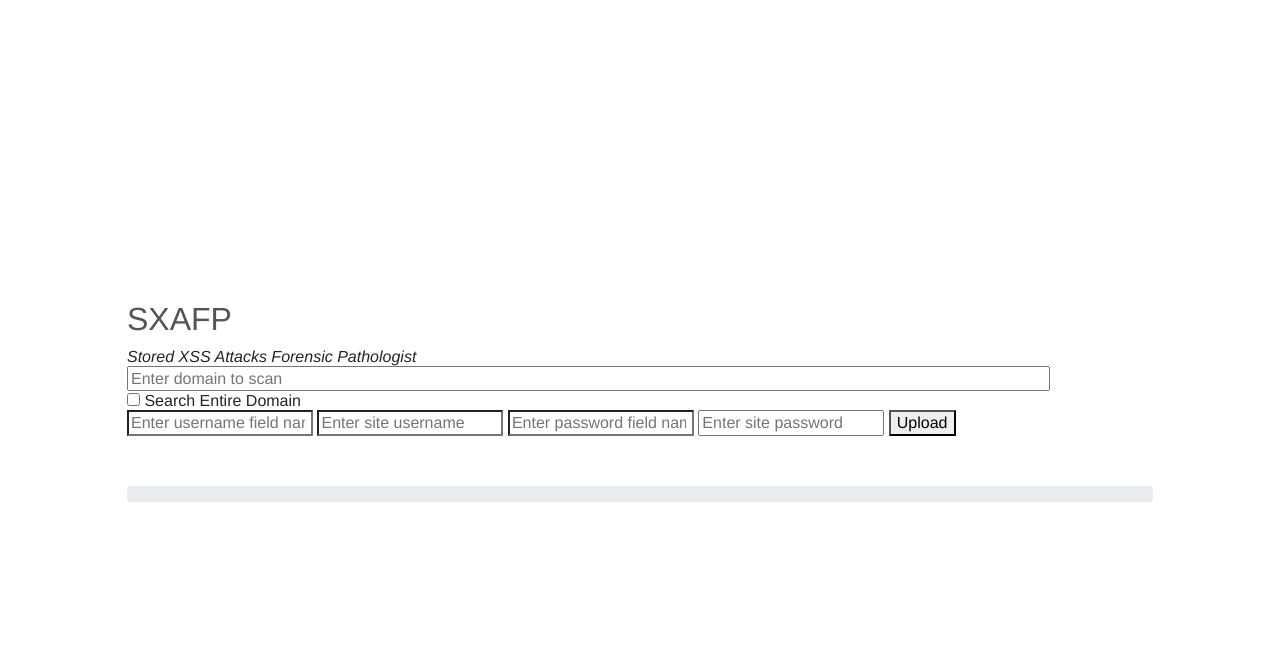
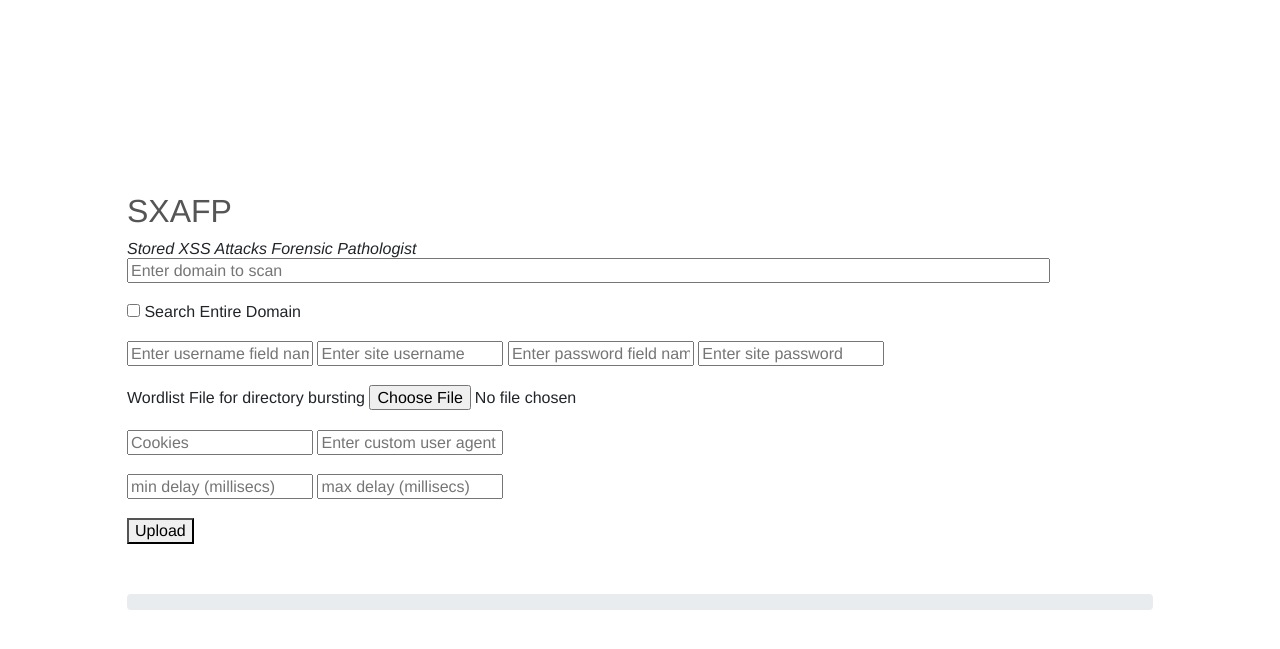
Before and after one commit to kevin-411/XSS_Scrapper, a Flask app: page / in a window 1280 px wide. Shown: the top 649 px of the page. Run offline with Flask 2, Linux system fonts and the light colour scheme; some libraries are stand-ins or nearby versions.

Commit message:
added support for advanced features in inerface

```diff
--- a/main.py
+++ b/main.py
@@ -92,6 +92,12 @@ def link():
     else:
         link = request.form['url']
         try:
+            scan_domain = request.form['domain_search']
+            links = list_of_links
+        except:
+            scan_domain = False
+            links = [link]
+        try:
             username_field = request.form['username_field']
             username = request.form['username']
         except:
@@ -104,11 +110,26 @@ def link():
             password_field = False
             password = False
         try:
-            scan_domain = request.form['domain_search']
-            links = list_of_links
+            directory_wordlist_file = request.form['wordlist_file']
         except:
-            scan_domain = False
-            links = [link]
+            directory_wordlist_file = False
+        try:
+            cookies = request.form['cookies']
+        except:
+            cookies = False
+        try:
+            user_agent = request.form['user_agent']
+        except:
+            user_agent = "Mozilla/5.0 (Windows NT 10.0; WOW64) AppleWebKit/537.36 (KHTML, like Gecko) " \
+                         "Chrome/62.0.3202.9 Safari/537.36"
+        try:
+            min_delay = request.form['minimum_delay']
+        except:
+            min_delay = 3000
+        try:
+            max_delay = request.form['maximum_delay']
+        except:
+            max_delay = 7000
         if username_field and username and password_field and password: parameters = {username_field:username, password_field:password}
         else: parameters = None
         if not scan_domain:
--- a/templates/index.html
+++ b/templates/index.html
@@ -11,13 +11,18 @@ document.getElementById("progress_area").innerHTML =  '<div class="loader"></div
 <h1>SXAFP</h1>
 <i> Stored XSS Attacks Forensic Pathologist </i>
 <form onsubmit="loadSpinner" action="link" method="post" enctype="multipart/form-data" >
-  <input maxlength="256" autocomplete="off" type="url" class="link" name="url" required placeholder="Enter domain to scan"><br>
-  <input type="checkbox" name="domain_search" value="true" autocomplete="off"> Search Entire Domain<br>
-  <input maxlength="256" autocomplete="off" type="search" class="username" name="username_field" placeholder="Enter username field name">
-  <input maxlength="256" autocomplete="off" type="search" class="username" name="username" placeholder="Enter site username">
-  <input maxlength="256" autocomplete="off" type="search" class="" name="password_field" placeholder="Enter password field name">
-  <input maxlength="256" autocomplete="off" type="password" class="password" name="password" placeholder="Enter site password">
-  <button type="submit"><div id="upload_button">Upload</div></button>
+  <input maxlength="2560" autocomplete="off" type="url" class="link" name="url" required placeholder="Enter domain to scan"><br><br>
+  <input type="checkbox" name="domain_search" value="true" autocomplete="off"> Search Entire Domain<br><br>
+  <input maxlength="256" autocomplete="off" class="username" name="username_field" placeholder="Enter username field name">
+  <input maxlength="256" autocomplete="off" class="username" name="username" placeholder="Enter site username">
+  <input maxlength="256" autocomplete="off" class="username" name="password_field" placeholder="Enter password field name">
+  <input maxlength="256" autocomplete="off" type="password" class="username" name="password" placeholder="Enter site password"><br><br>
+   Wordlist File for directory bursting <input type="file" autocomplete="off" name="wordlist_file"><br><br>
+    <input type="text" autocomplete="off" type="search" placeholder="Cookies" name="cookies">
+    <input type="text" autocomplete="off" type="search" placeholder="Enter custom user agent" name="user_agent"><br><br>
+    <input type="number" placeholder="min delay (millisecs)" name="min_delay">
+    <input type="number" placeholder="max delay (millisecs)" name="max_delay"><br><br>
+    <button type="submit"><div id="upload_button">Upload</div></button>
 </form>
 
 {%endblock%}
```
